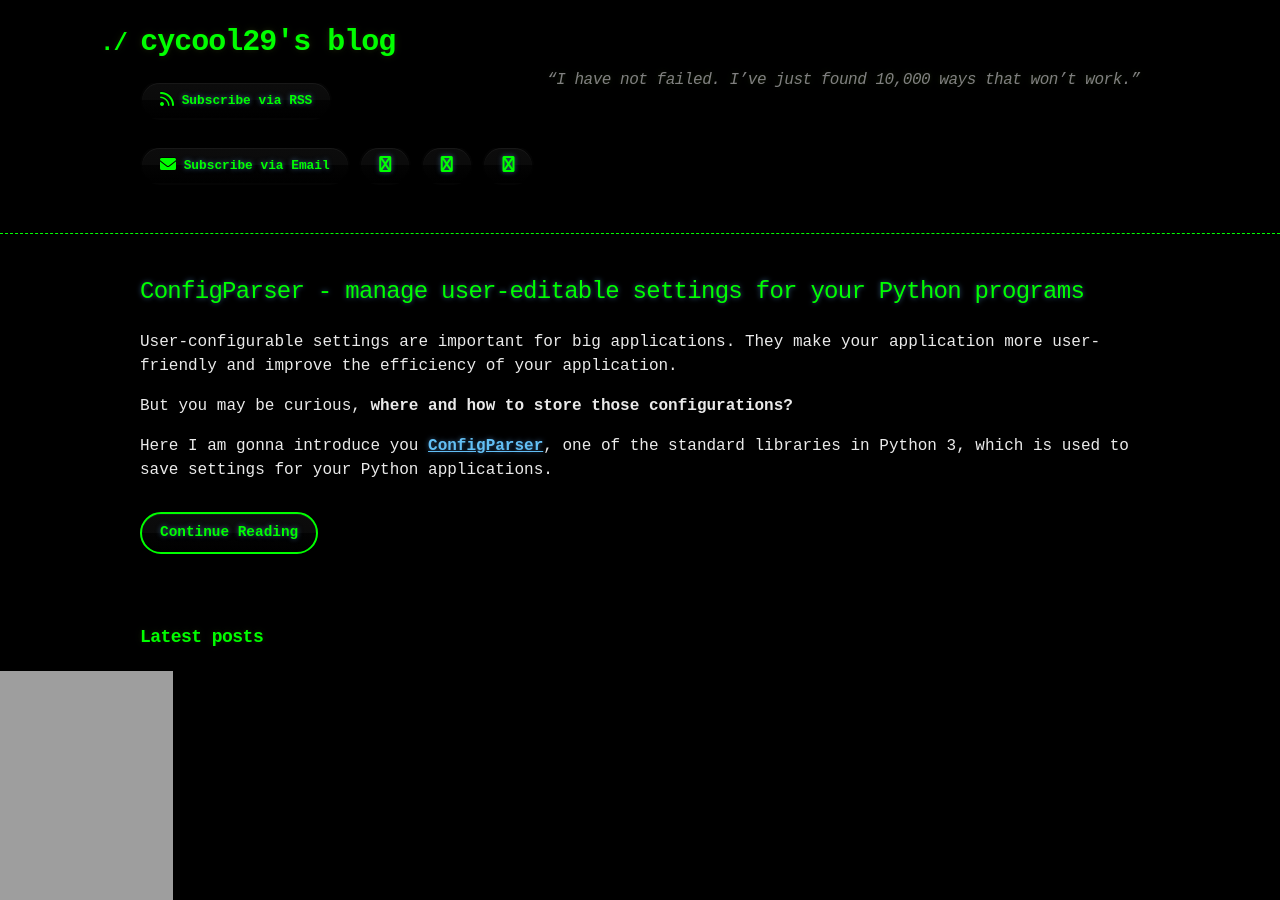
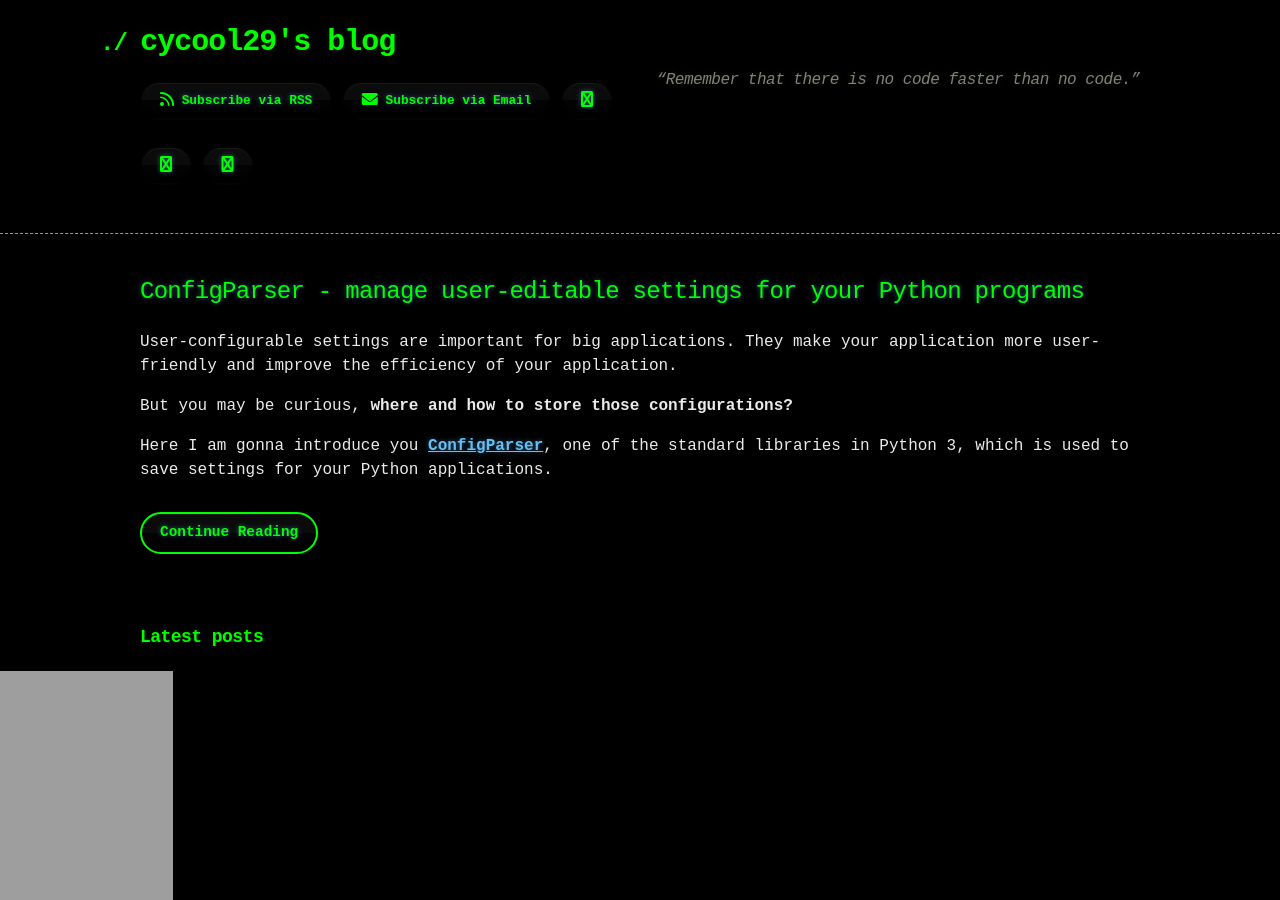
Before and after one commit to cycool29/cycool29.github.io, a Jekyll site: the page built from index.md, in a window 1280 px wide and 900 px high. Built offline with Jekyll 4.4.1, drawn with Linux system fonts in a browser that asks for light colours; a style sheet for code colours, icons or effects is not loaded.

Commit message:
Update quotes

```diff
--- a/_config.yml
+++ b/_config.yml
@@ -1,5 +1,5 @@
 title: cycool29's blog
-description: "“I have not failed. I’ve just found 10,000 ways that won’t work.” "
+description: "“Remember that there is no code faster than no code.” "
 bio: A high school student. Intermediate in Python, Git, Bash. Learning JavaScript. He/Him. "
 author: cycool29
 url: https://cycool29.github.io
```
